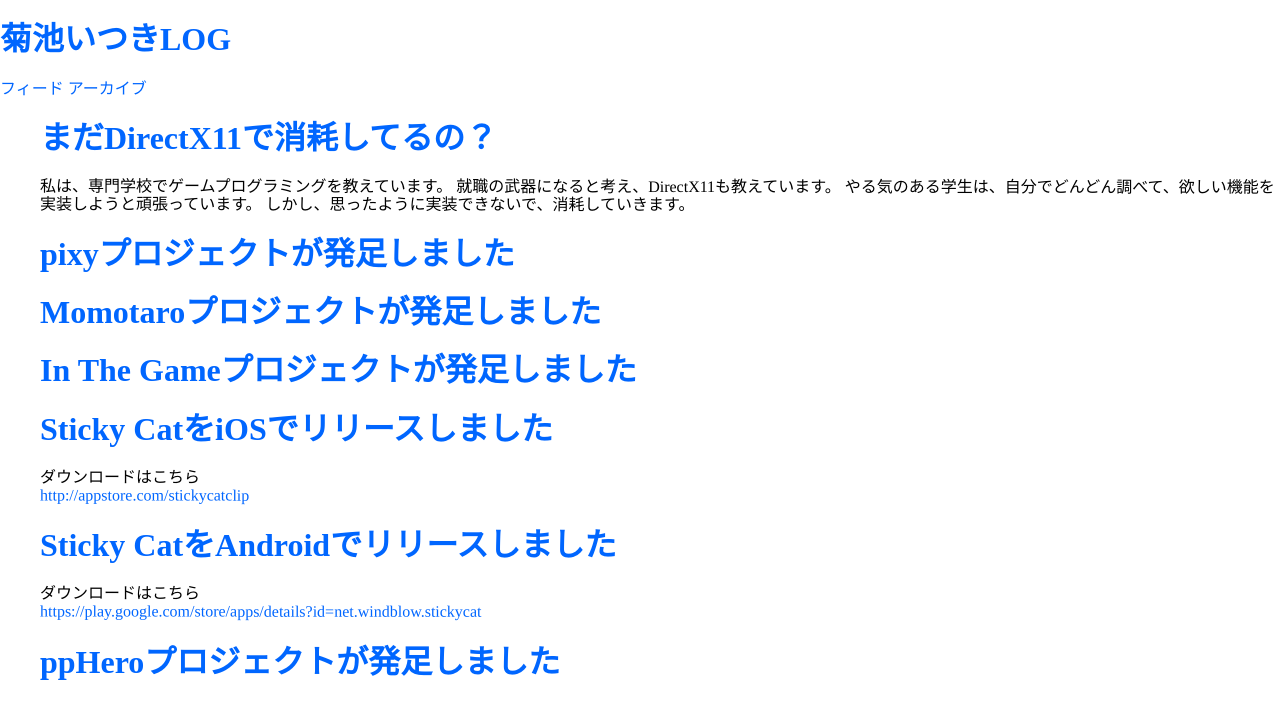
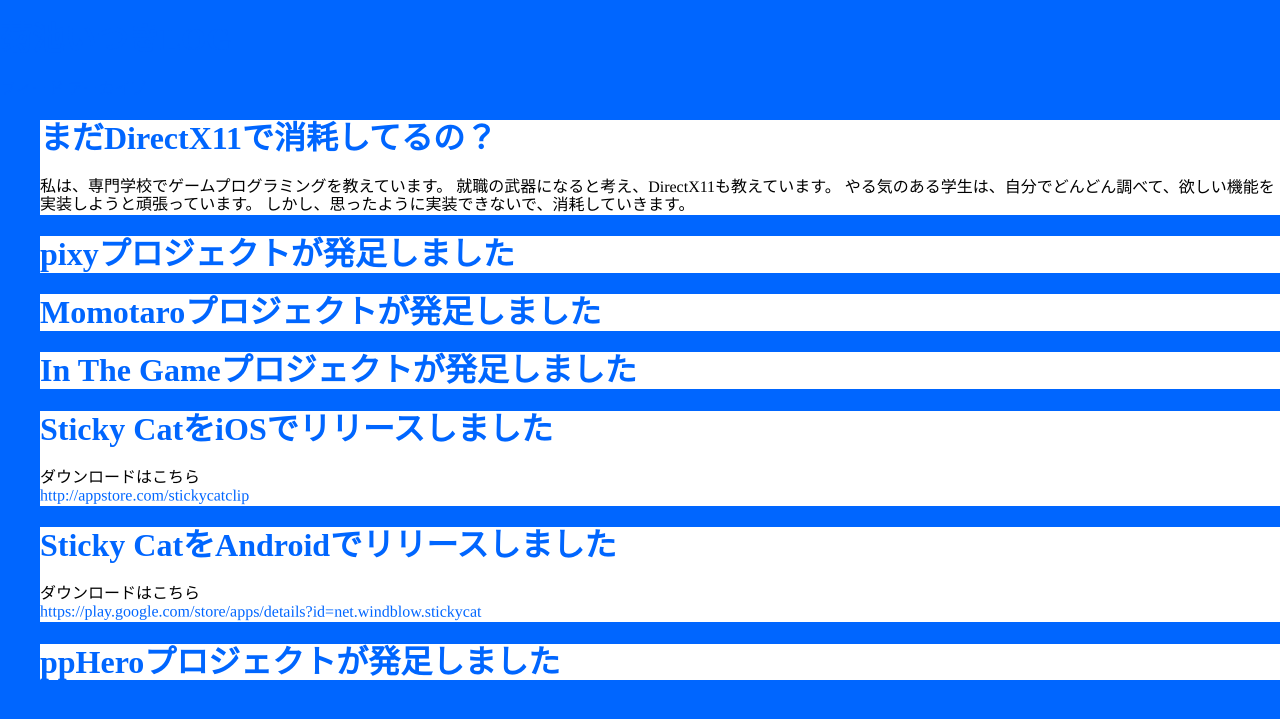
Before and after one commit to itukikikuti/windblow.net, a Jekyll site: the page built from index.html, in a window 1280 px wide. Shown: the top 719 px of the page. Built offline with Jekyll 4.4.1, drawn with Linux system fonts in a browser that asks for light colours; some web fonts are replaced.

Commit message:
Update style.scss

```diff
--- a/css/style.scss
+++ b/css/style.scss
@@ -4,6 +4,9 @@
 
 * {
     font-family: "Mplus 1p";
+}
+body {
+    background: $color;
 }
 p {
     font-weight: 400;
@@ -13,3 +16,6 @@
     color: $color;
     text-decoration: none;
 }
+section, article {
+    background: #FFFFFF;
+}
```
